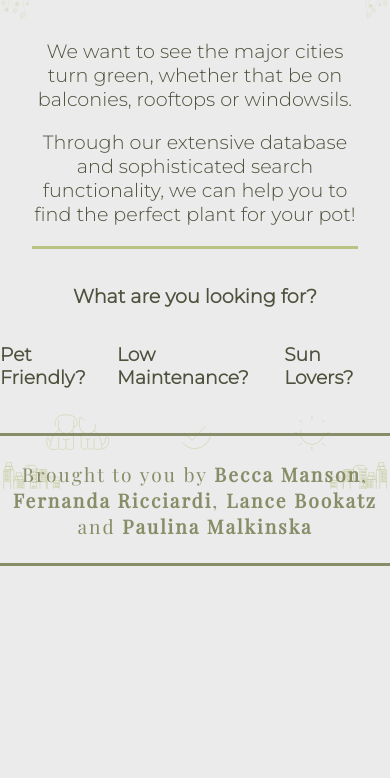
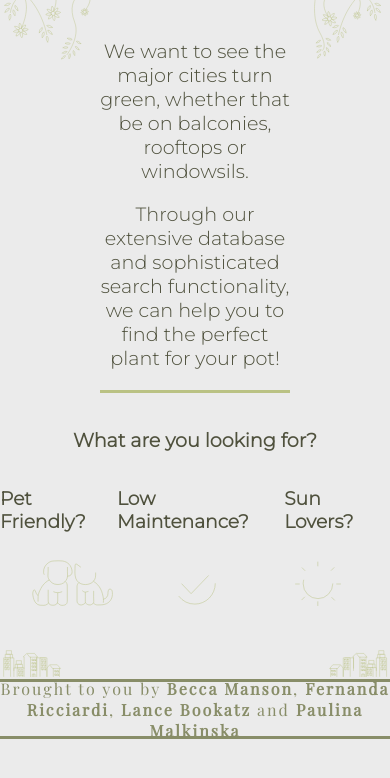
Before and after one commit to final-project-squad/cautious-carnival, a React (Create React App) app in the folder front-end/: page /about in a window 390 px wide. Shown: the top 778 px of the page. Built offline with nearby package versions, Linux system fonts and the light colour scheme.

Commit message:
Footer and About page is now responsive

```diff
--- a/front-end/src/components/about/About.css
+++ b/front-end/src/components/about/About.css
@@ -47,10 +47,13 @@
 
 .leaves {
     width: 30%;
+    min-width: 100px;
 }
 
 .peticon, .sunicon, .easyicon {
     width: 20%;
+    min-width: 100px;
+    margin-bottom: 30px;
 }
 
 p, h2 {
--- a/front-end/src/components/footer/footer.css
+++ b/front-end/src/components/footer/footer.css
@@ -5,21 +5,31 @@
     position: relative;
 }
 .footer-svg {
-    padding-bottom: 75px;
+    padding-bottom: 60px;
 }
 .footer-names {
     box-sizing: border-box;
     position: absolute;
     width: 100%;
+    height: 60px;
     bottom: 2px;
+    padding: 5px;
+    border-bottom: solid #888d68;
+    border-top: solid #888d68;
+}
+
+.footer-names p {
+    margin: 0;
     letter-spacing: 2px;
     font-family: 'Playfair Display', serif;
-    font-size: 1em;
-    text-align: center;
-    padding: 5px;
+    font-size: 16px;
     color:#888d68;
-    border-bottom: solid #888d68;
-    border-top: solid #888d68;
+    position: absolute;
+    top: 50%;
+    left: 50%;
+    -ms-transform: translate(-50%, -50%);
+    transform: translate(-50%, -50%);
+    width: 100%;
 }
 
 .footer-names a {
```
